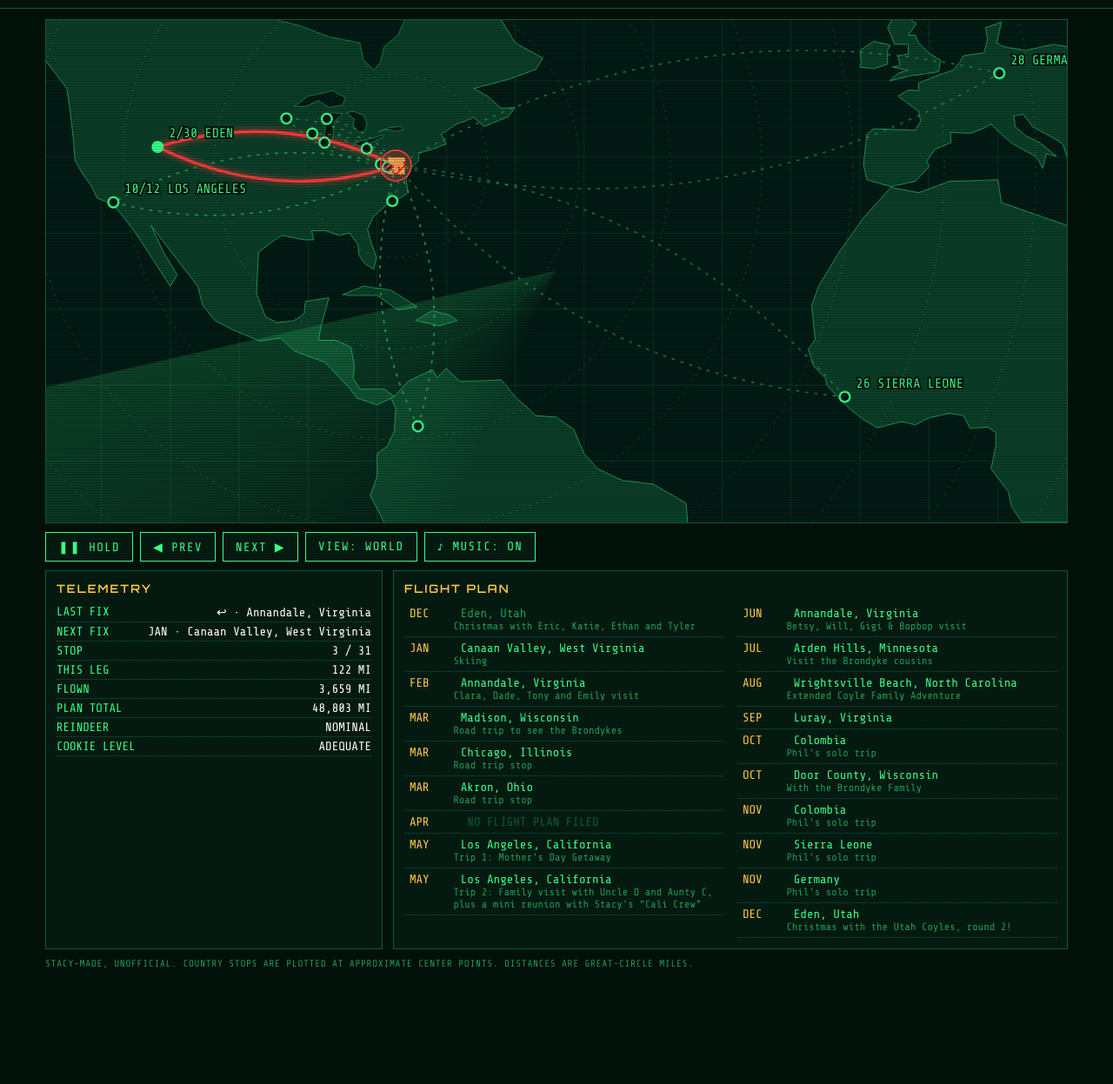
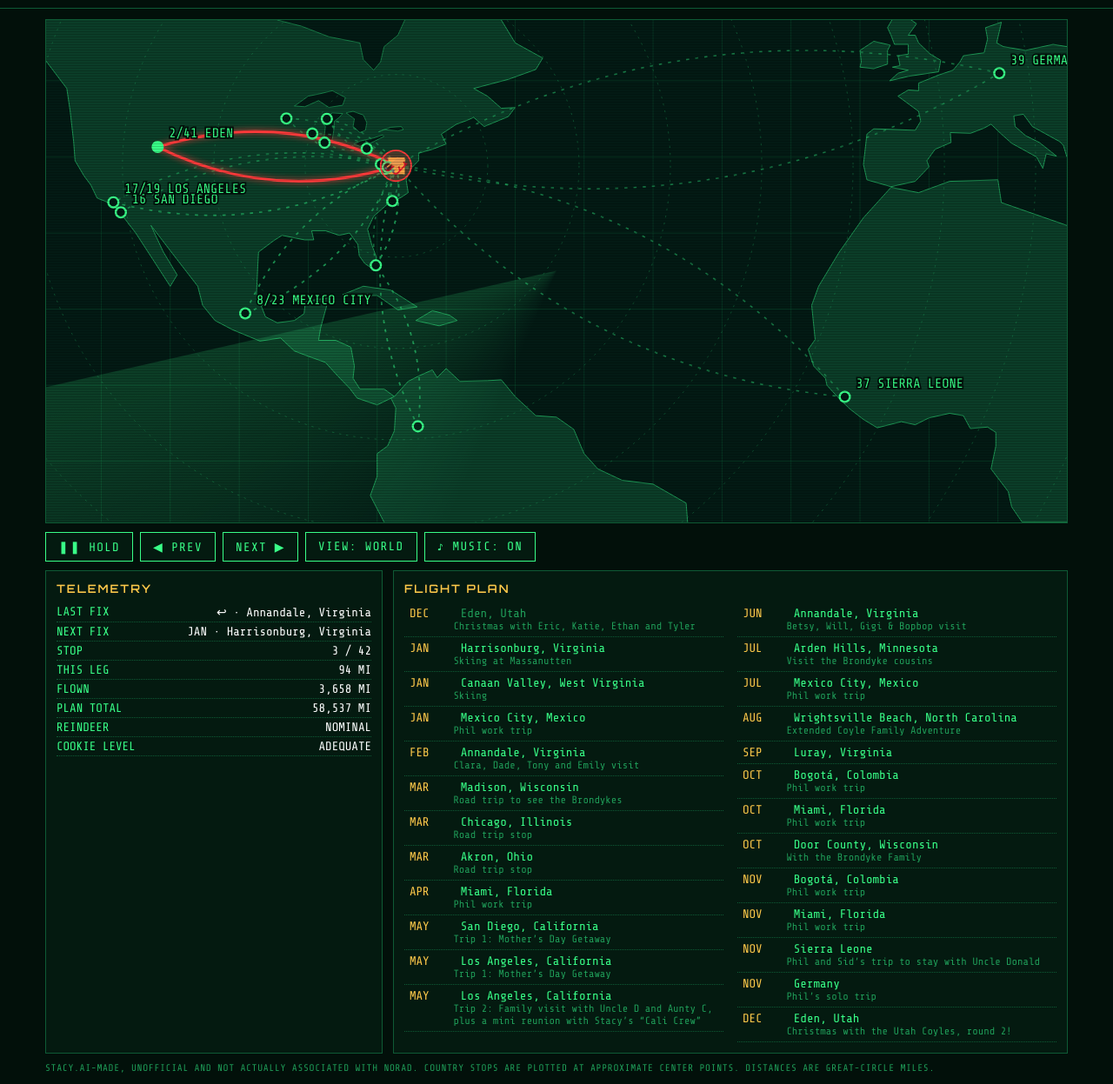
Before and after one commit to philbrondyke/family_santa_tracker, a plain HTML site: page index.html in a window 1280 px wide. Shown: the part 64-1311 px from the top of the page at 87% size. Before the commit the page ends 1191 px from the top, so only its background shows below. Drawn offline with nearby package versions, Linux system fonts and the light colour scheme; animation ran at ten frames a second.

Commit message:
More stops index.html

```diff
--- a/index.html
+++ b/index.html
@@ -2,7 +2,7 @@
 <html lang="en">
 <head>
 <meta charset="utf-8">
-<title>NORAD Brondyke Tracker – Flight Plan</title>
+<title>NORAD Santa Tracker – Travel Plan</title>
 <meta name="viewport" content="width=device-width, initial-scale=1, viewport-fit=cover">
 <link href="https://fonts.googleapis.com/css2?family=Share+Tech+Mono&family=Orbitron:wght@600;800&display=swap" rel="stylesheet">
 <style>
@@ -60,7 +60,7 @@ li b{display:inline-block;width:4.2em;color:var(--a);font-weight:400}
 </head>
 <body>
 <header>
-  <div><h1>NORAD <span>TRACKS</span> BRONDYKE-COYLE FAMILY</h1><div class="sub">12-MONTH FLIGHT PLAN · TRACK ID BANANAHOUSE-4011</div></div>
+  <div><h1>NORAD <span>TRACKS</span> BRONDYKE-COYLE FAMILY</h1><div class="sub">12-MONTH TRAVEL PLAN · TRACK ID //BANANAHOUSE-004011//</div></div>
   <div id="st">STANDBY</div>
 </header>
 <main>
@@ -76,36 +76,47 @@ li b{display:inline-block;width:4.2em;color:var(--a);font-weight:400}
     <div class="box"><h2>TELEMETRY</h2><div id="tel"></div></div>
     <div class="box"><h2>FLIGHT PLAN</h2><ol id="list"></ol></div>
   </div>
-  <div class="fine">STACY-MADE, UNOFFICIAL. COUNTRY STOPS ARE PLOTTED AT APPROXIMATE CENTER POINTS. DISTANCES ARE GREAT-CIRCLE MILES.</div>
+  <div class="fine">STACY.AI-MADE, UNOFFICIAL AND NOT ACTUALLY ASSOCIATED WITH NORAD. COUNTRY STOPS ARE PLOTTED AT APPROXIMATE CENTER POINTS. DISTANCES ARE GREAT-CIRCLE MILES.</div>
 </main>
 <script>
 const S=[
 {m:'DEC',n:'Annandale, Virginia',ll:[38.83,-77.20],t:'Launch from HQ',hq:1},
 {m:'DEC',n:'Eden, Utah',ll:[41.31,-111.83],t:'Christmas with Eric, Katie, Ethan and Tyler'},
 {m:'↩',n:'Annandale, Virginia',ll:[38.83,-77.20],hq:1,h:1},
+{m:'JAN',n:'Harrisonburg, Virginia',ll:[38.45,-78.87],t:'Skiing at Massanutten'},
+{m:'↩',n:'Annandale, Virginia',ll:[38.83,-77.20],hq:1,h:1},
 {m:'JAN',n:'Canaan Valley, West Virginia',ll:[39.03,-79.45],t:'Skiing'},
+{m:'↩',n:'Annandale, Virginia',ll:[38.83,-77.20],hq:1,h:1},
+{m:'JAN',n:'Mexico City, Mexico',ll:[19.43,-99.13],t:'Phil work trip'},
 {m:'FEB',n:'Annandale, Virginia',ll:[38.83,-77.20],t:'Clara, Dade, Tony and Emily visit',hq:1},
 {m:'MAR',n:'Madison, Wisconsin',ll:[43.07,-89.40],t:'Road trip to see the Brondykes'},
 {m:'MAR',n:'Chicago, Illinois',ll:[41.88,-87.63],t:'Road trip stop'},
 {m:'MAR',n:'Akron, Ohio',ll:[41.08,-81.52],t:'Road trip stop'},
 {m:'↩',n:'Annandale, Virginia',ll:[38.83,-77.20],hq:1,h:1},
-{m:'MAY',n:'Los Angeles, California',ll:[34.05,-118.24],t:'Trip 1: Mother’s Day Getaway',apr:1},
+{m:'APR',n:'Miami, Florida',ll:[25.76,-80.19],t:'Phil work trip'},
+{m:'↩',n:'Annandale, Virginia',ll:[38.83,-77.20],hq:1,h:1},
+{m:'MAY',n:'San Diego, California',ll:[32.72,-117.16],t:'Trip 1: Mother’s Day Getaway'},
+{m:'MAY',n:'Los Angeles, California',ll:[34.05,-118.24],t:'Trip 1: Mother’s Day Getaway'},
 {m:'↩',n:'Annandale, Virginia',ll:[38.83,-77.20],hq:1,h:1},
 {m:'MAY',n:'Los Angeles, California',ll:[34.05,-118.24],t:'Trip 2: Family visit with Uncle D and Aunty C, plus a mini reunion with Stacy’s “Cali Crew”'},
 {m:'JUN',n:'Annandale, Virginia',ll:[38.83,-77.20],t:'Betsy, Will, Gigi & Bopbop visit',hq:1},
 {m:'JUL',n:'Arden Hills, Minnesota',ll:[45.06,-93.16],t:'Visit the Brondyke cousins'},
 {m:'↩',n:'Annandale, Virginia',ll:[38.83,-77.20],hq:1,h:1},
+{m:'JUL',n:'Mexico City, Mexico',ll:[19.43,-99.13],t:'Phil work trip'},
+{m:'↩',n:'Annandale, Virginia',ll:[38.83,-77.20],hq:1,h:1},
 {m:'AUG',n:'Wrightsville Beach, North Carolina',ll:[34.21,-77.80],t:'Extended Coyle Family Adventure'},
 {m:'↩',n:'Annandale, Virginia',ll:[38.83,-77.20],hq:1,h:1},
 {m:'SEP',n:'Luray, Virginia',ll:[38.66,-78.46]},
 {m:'↩',n:'Annandale, Virginia',ll:[38.83,-77.20],hq:1,h:1},
-{m:'OCT',n:'Colombia',ll:[4.6,-74.1],t:'Phil’s solo trip'},
+{m:'OCT',n:'Bogotá, Colombia',ll:[4.6,-74.1],t:'Phil work trip'},
+{m:'OCT',n:'Miami, Florida',ll:[25.76,-80.19],t:'Phil work trip'},
 {m:'↩',n:'Annandale, Virginia',ll:[38.83,-77.20],hq:1,h:1},
 {m:'OCT',n:'Door County, Wisconsin',ll:[45.00,-87.30],t:'With the Brondyke Family'},
 {m:'↩',n:'Annandale, Virginia',ll:[38.83,-77.20],hq:1,h:1},
-{m:'NOV',n:'Colombia',ll:[4.6,-74.1],t:'Phil’s solo trip'},
+{m:'NOV',n:'Bogotá, Colombia',ll:[4.6,-74.1],t:'Phil work trip'},
+{m:'NOV',n:'Miami, Florida',ll:[25.76,-80.19],t:'Phil work trip'},
 {m:'↩',n:'Annandale, Virginia',ll:[38.83,-77.20],hq:1,h:1},
-{m:'NOV',n:'Sierra Leone',ll:[8.46,-12.2],t:'Phil’s solo trip'},
+{m:'NOV',n:'Sierra Leone',ll:[8.46,-12.2],t:'Phil and Sid’s trip to stay with Uncle Donald'},
 {m:'↩',n:'Annandale, Virginia',ll:[38.83,-77.20],hq:1,h:1},
 {m:'NOV',n:'Germany',ll:[51.0,10.2],t:'Phil’s solo trip'},
 {m:'↩',n:'Annandale, Virginia',ll:[38.83,-77.20],hq:1,h:1},
@@ -155,7 +166,7 @@ function render(){
   const grp={};S.forEach((s,i)=>{const id=s.ll.join();(grp[id]=grp[id]||[]).push(i)});
   const fs=u?16:13;
   for(const id in grp){
-    const ix=grp[id],s=S[ix[0]],p=pp[ix[0]],lab=u||s.ll[1]<-100||s.ll[1]>-60;
+    const ix=grp[id],s=S[ix[0]],p=pp[ix[0]],lab=u||s.ll[1]<-95||s.ll[1]>-60;
     h+='<g class="mk'+(s.hq?' hq':'')+'" data-i="'+ix.join(',')+'" style="--fs:'+fs+'px">';
     h+=s.hq?'<rect x="'+(p[0]-7)+'" y="'+(p[1]-7)+'" width="14" height="14"/>':'<circle cx="'+p[0].toFixed(1)+'" cy="'+p[1].toFixed(1)+'" r="'+(u?7:5)+'"/>';
     if(lab)h+='<text x="'+(p[0]+11).toFixed(1)+'" y="'+(p[1]-9).toFixed(1)+'">'+(s.hq?'':ix.map(j=>j+1).join('/')+' ')+s.n.split(',')[0].toUpperCase()+(s.hq?' (HQ)':'')+'</text>';
```
